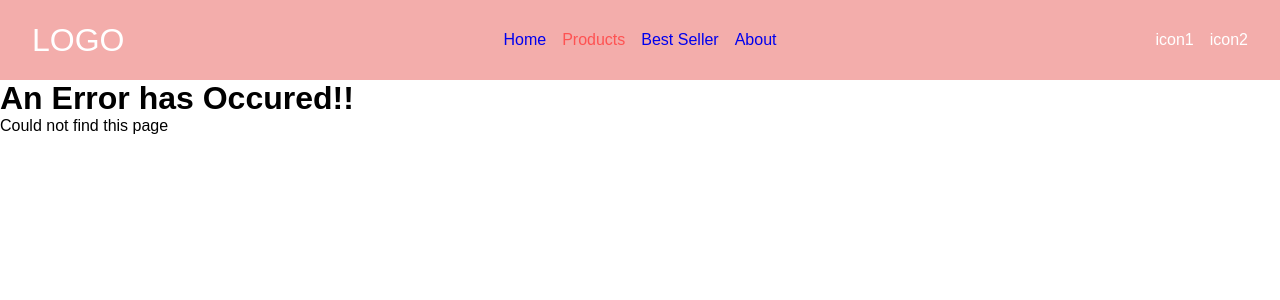
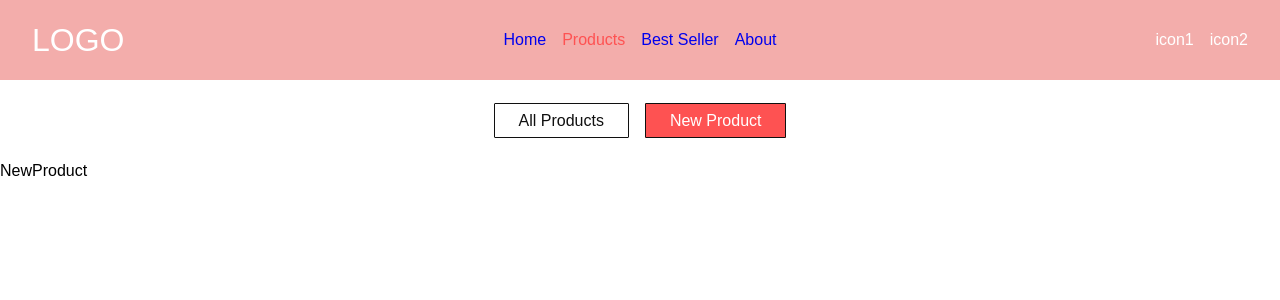
Before and after one commit to sidiqPratomo/project-commerce, a React (Create React App) app: page /products/new in a window 1280 px wide. Shown: the top 300 px of the page. Built offline with nearby package versions, Linux system fonts and the light colour scheme.

Commit message:
add product navigationdll

```diff
--- a/src/App.js
+++ b/src/App.js
@@ -7,6 +7,10 @@ import BestSeller from "./pages/BestSeller";
 import About from "./pages/About";
 import ErrorPage from "./pages/ErrorPage";
 import AuthenticationPage from "./pages/Athentication";
+import ProductDetailPage from "./pages/ProductDetail";
+import NewProductPage from "./pages/NewProduct";
+import EditProductPage from "./pages/EditProduct";
+import ProductsRootLayout from "./pages/ProductsRoot";
 
 const router = createBrowserRouter([
   {
@@ -15,7 +19,16 @@ const router = createBrowserRouter([
     errorElement: <ErrorPage />,
     children: [
       { index: true, element: <HomePage /> },
-      { path: "products", element: <ProductsPage /> },
+      {
+        path: "products",
+        element: <ProductsRootLayout />,
+        children: [
+          { index: true, element: <ProductsPage /> },
+          { path: ":productId", element: <ProductDetailPage /> },
+          { path: "new", element: <NewProductPage /> },
+          { path: ":productId/edit", element: <EditProductPage /> },
+        ],
+      },
       { path: "BestSeller", element: <BestSeller /> },
       { path: "About", element: <About /> },
       { path: "auth", element: <AuthenticationPage /> },
--- /dev/null
+++ b/src/component/ProductNavigation.js
@@ -0,0 +1,26 @@
+import { NavLink } from "react-router-dom";
+
+import classes from "./ProductNavigation.module.css";
+
+function ProductNavigation() {
+  return (
+    <header className={classes.header}>
+      <nav>
+        <ul className={classes.list}>
+          <li>
+            <NavLink to="/products" className={({ isActive }) => (isActive ? classes.active : undefined)} end>
+              All Products
+            </NavLink>
+          </li>
+          <li>
+            <NavLink to="/products/new" className={({ isActive }) => (isActive ? classes.active : undefined)}>
+              New Product
+            </NavLink>
+          </li>
+        </ul>
+      </nav>
+    </header>
+  );
+}
+
+export default ProductNavigation;
--- /dev/null
+++ b/src/component/ProductNavigation.module.css
@@ -0,0 +1,26 @@
+.header {
+  padding: 2rem;
+  display: flex;
+  justify-content: center;
+}
+
+.list {
+  display: flex;
+  gap: 1rem;
+}
+
+.list a {
+  background-color: #fff;
+  color: #101010;
+  padding: 0.5rem 1.5rem;
+  border-radius: 1px;
+  border: solid 1px #101010;
+  text-decoration: none;
+}
+
+.list a:hover,
+.list a:active,
+.list a.active {
+  background-color: #fe5252;
+  color: #fff;
+}
--- /dev/null
+++ b/src/pages/EditProduct.js
@@ -0,0 +1,7 @@
+import React from "react";
+
+function EditProductPage() {
+  return <div>EditProduct</div>;
+}
+
+export default EditProductPage;
--- /dev/null
+++ b/src/pages/NewProduct.js
@@ -0,0 +1,7 @@
+import React from "react";
+
+function NewProductPage() {
+  return <div>NewProduct</div>;
+}
+
+export default NewProductPage;
--- /dev/null
+++ b/src/pages/ProductDetail.js
@@ -0,0 +1,21 @@
+import React from "react";
+import { Link, useParams } from "react-router-dom";
+
+function ProductDetailPage() {
+  const params = useParams();
+
+  return (
+    <div>
+      <h1>ProductDetail</h1>
+      <p>{params.productId}</p>
+      <p>
+        <Link to="..">Back</Link>
+      </p>
+      <p>
+        <Link to="edit">Edit Product</Link>
+      </p>
+    </div>
+  );
+}
+
+export default ProductDetailPage;
--- a/src/pages/Products.js
+++ b/src/pages/Products.js
@@ -1,7 +1,25 @@
 import React from "react";
+import { Link } from "react-router-dom";
+
+const PRODUCTS = [
+  { id: "p1", title: "Product 1" },
+  { id: "p2", title: "Product 2" },
+  { id: "p3", title: "Product 3" },
+];
 
 function ProductsPage() {
-  return <div>Products</div>;
+  return (
+    <div>
+      <h1>Products</h1>
+      <ul>
+        {PRODUCTS.map((prod) => (
+          <li key={prod.id}>
+            <Link to={prod.id}>{prod.title}</Link>
+          </li>
+        ))}
+      </ul>
+    </div>
+  );
 }
 
 export default ProductsPage;
--- /dev/null
+++ b/src/pages/ProductsRoot.js
@@ -0,0 +1,14 @@
+import React from "react";
+import { Outlet } from "react-router-dom";
+import ProductNavigation from "../component/ProductNavigation";
+
+function ProductsRootLayout() {
+  return (
+    <>
+      <ProductNavigation />
+      <Outlet />
+    </>
+  );
+}
+
+export default ProductsRootLayout;
```
